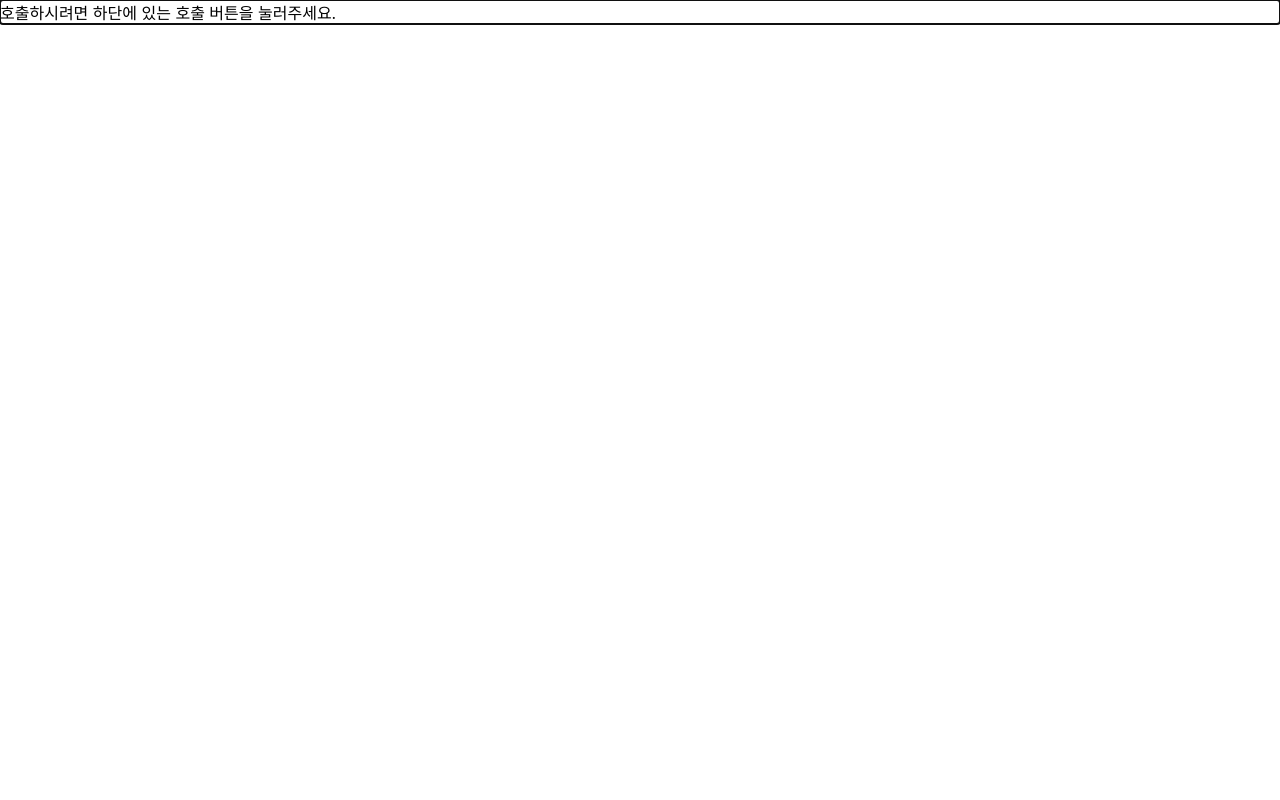
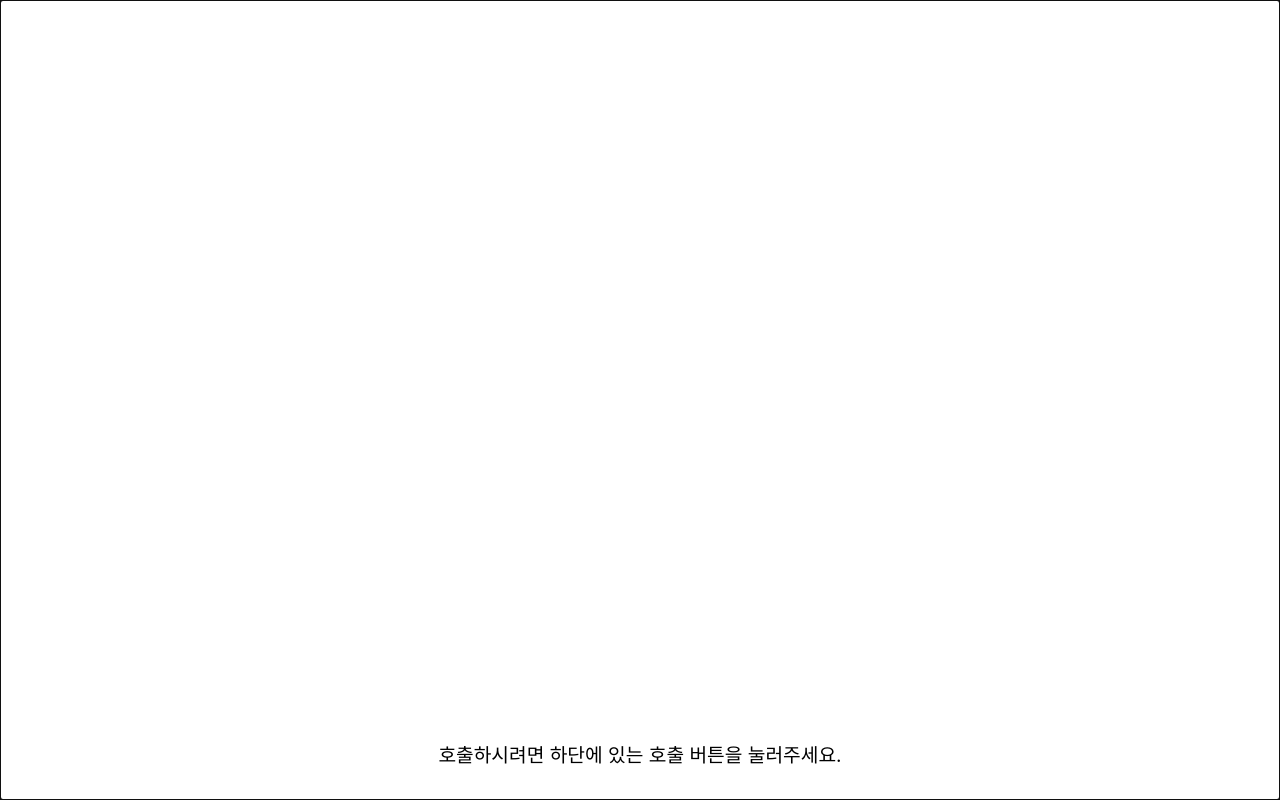
Before and after one commit to teamOwlLabs/talktome_doorbell_client_react, a React (Create React App) app: page / in a window 1280 px wide. Built offline with nearby package versions, Linux system fonts and the light colour scheme.

Commit message:
초기페이지 디자인 적용 커밋

```diff
--- a/public/index.html
+++ b/public/index.html
@@ -28,7 +28,7 @@
   </head>
   <body>
     <noscript>You need to enable JavaScript to run this app.</noscript>
-    <div id="root"></div>
+    <div id="root" style="width:100vw;height:100vh"></div>
     <!--
       This HTML file is a template.
       If you open it directly in the browser, you will see an empty page.
--- a/src/pages/init/index.tsx
+++ b/src/pages/init/index.tsx
@@ -20,8 +20,12 @@ export const InitPage = (props:initPageProps)=>{
         pageRef.current!.focus();
     })
     return(
-        <div onKeyDown={(evt)=>keyPressEvent(evt)} tabIndex={0} ref={pageRef}>
-            <div>호출하시려면 하단에 있는 호출 버튼을 눌러주세요.</div>
+        <div style={{height:"100vh",display:"flex"}} onKeyDown={(evt)=>keyPressEvent(evt)} tabIndex={0} ref={pageRef}>
+            <div style={{display:"flex",flexDirection:"column",flex:1,padding:"2em"}}>
+                <div style={{flex:1}}></div>
+            <div style={{alignItems:"center",justifyContent:"center",textAlign:"center",fontSize:"1.2em"}}>호출하시려면 하단에 있는 호출 버튼을 눌러주세요.</div>
+            </div>
+
         </div>
     )
 }
```
